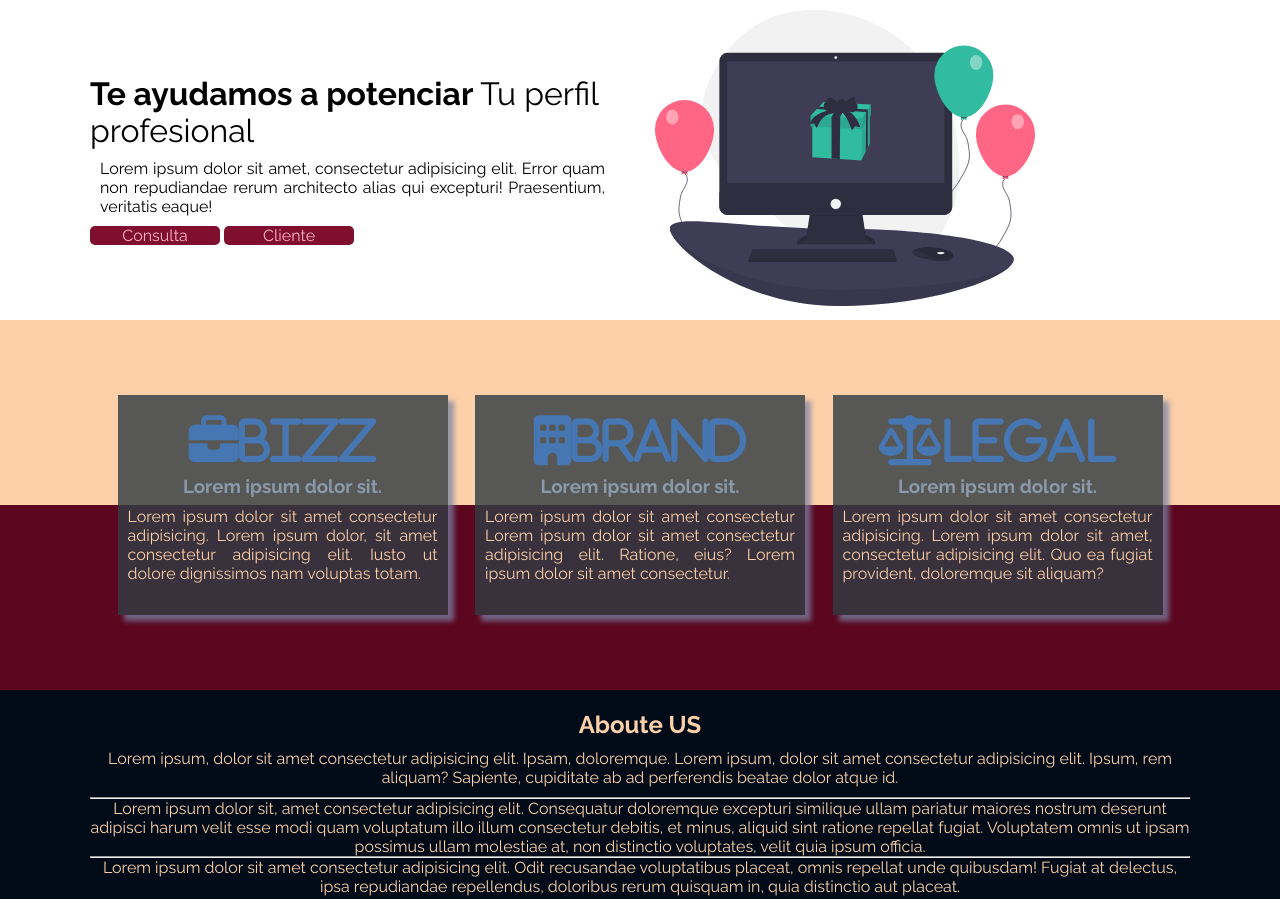
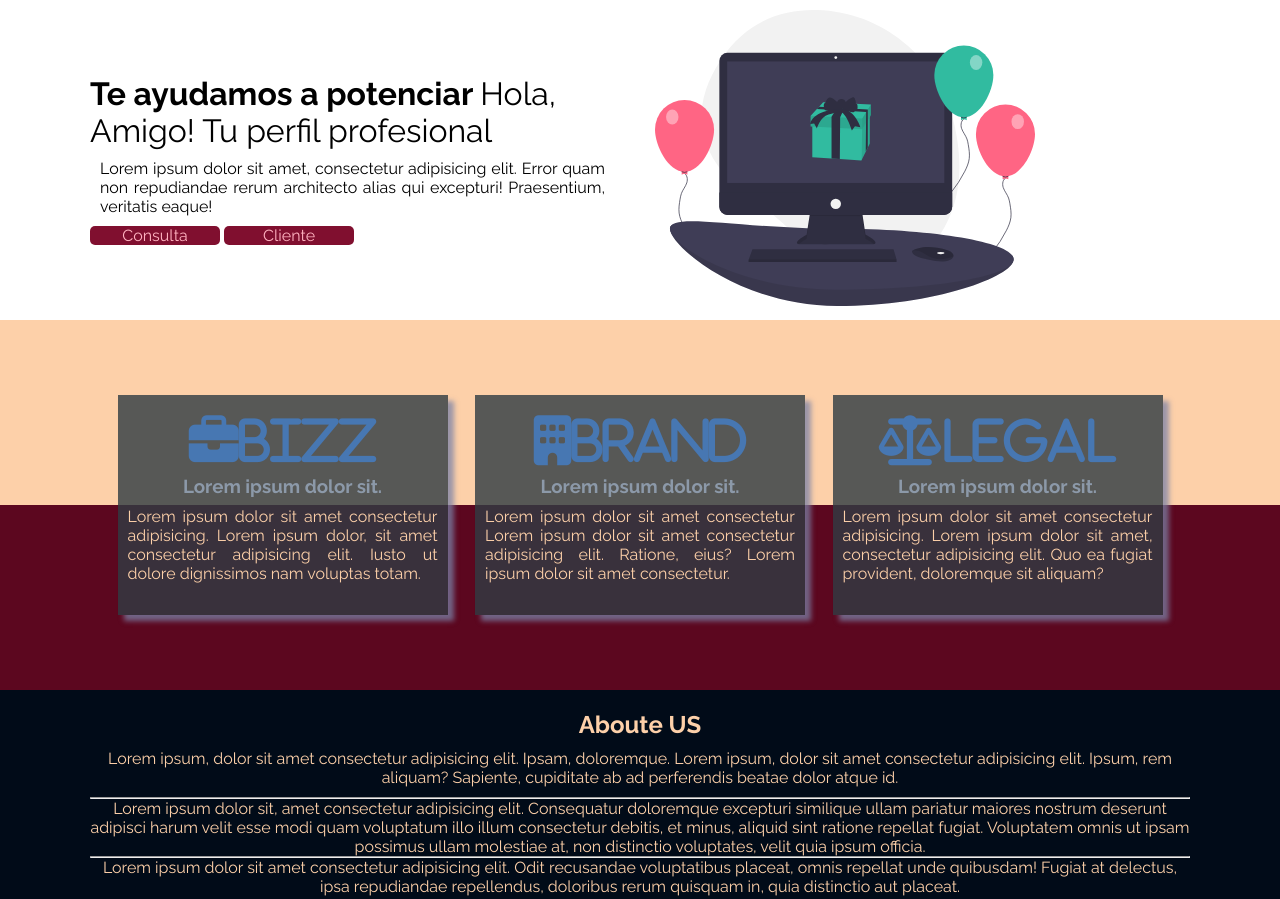
Before and after one commit to PauFV/RepoPauFV, a plain HTML site: page index.html in a window 1280 px wide. Shown: the top 899 px of the page. Drawn offline with Linux system fonts and the light colour scheme.

Commit message:
pequeños cambios

```diff
--- a/index.html
+++ b/index.html
@@ -52,7 +52,7 @@
 
             <div class="textos-hero">
                 <h1 class="weight-600">
-                    Te ayudamos a potenciar <span class="weight-400"> Tu perfil profesional </span>
+                    Te ayudamos a potenciar <span class="weight-400"> Hola, Amigo! Tu perfil profesional </span>
 
                 </h1>
                 <p class="parrafo">Lorem ipsum dolor sit amet, consectetur adipisicing elit. Error quam non repudiandae rerum architecto alias qui excepturi! Praesentium, veritatis eaque!</p>
```
